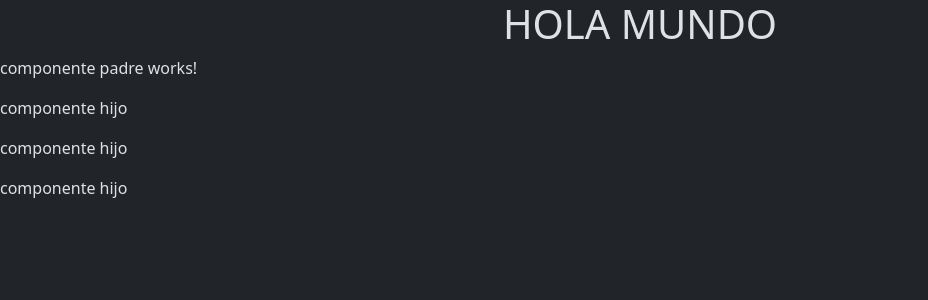
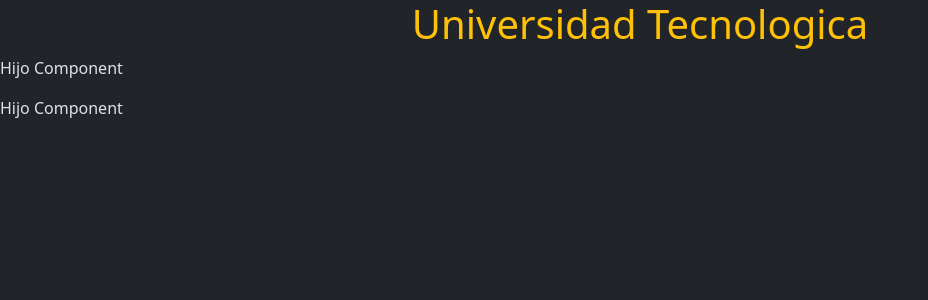
Before and after one commit to valemr05/app1, an Angular app: page / in a window 1280 px wide. Shown: the top 300 px of the page, without its empty margins (0-928 px from the left). Built offline with nearby package versions, Linux system fonts and the light colour scheme.

Commit message:
encapsulamiento

```diff
--- a/src/app/app.component.html
+++ b/src/app/app.component.html
@@ -1,7 +1,7 @@
  <div class="container">
-  <h1 class="text-center">{{title}}</h1>
+  <h1 class="text-center text-warning">{{title}}</h1>
   </div>
-  <app-padre></app-padre>
+  <app-hijo></app-hijo>
 
 <!--
 <app-nuevo-componente></app-nuevo-componente>
--- a/src/app/app.component.ts
+++ b/src/app/app.component.ts
@@ -3,15 +3,16 @@ import { RouterOutlet } from '@angular/router';
 import { NuevoComponenteComponent } from './nuevo-componente/nuevo-componente.component';
 import { InterpolacionComponent } from "./interpolacion/interpolacion.component";
 import { PadreComponent } from "./padre/padre.component";
+import { HijoComponent } from "./hijo/hijo.component";
 
 
 @Component({
   selector: 'app-root',
   standalone: true,
-  imports: [NuevoComponenteComponent, InterpolacionComponent, PadreComponent], //importar los nuevos componentes
+  imports: [NuevoComponenteComponent, InterpolacionComponent, PadreComponent, HijoComponent], //importar los nuevos componentes
   templateUrl: './app.component.html',
   styleUrl: './app.component.css'
 })
 export class AppComponent {
-  title = 'HOLA MUNDO';
+  title = 'Universidad Tecnologica';
 }
--- /dev/null
+++ b/src/app/hijo/hijo.component.html
@@ -0,0 +1,2 @@
+<p>{{mostrarTitulo}}</p>
+<p>{{getTituloJS()}}</p>
--- /dev/null
+++ b/src/app/hijo/hijo.component.ts
@@ -0,0 +1,24 @@
+import { Component } from '@angular/core';
+
+@Component({
+  selector: 'app-hijo',
+  standalone: true,
+  imports: [],
+  templateUrl: './hijo.component.html',
+  styleUrl: './hijo.component.css'
+})
+export class HijoComponent {
+ private title = "Hijo Component";
+
+ //typeScript getter to access the title metodo
+ get mostrarTitulo(){
+    return this.title;
+  }
+
+  // javascript getter to access the title
+  getTituloJS(): string {
+      return this.title;
+    }
+
+
+}
```
Also changed, not shown: src/app/hijo/hijo.component.css (added).
